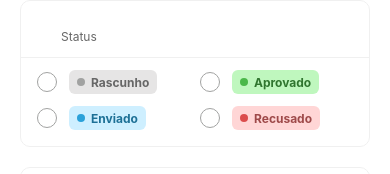
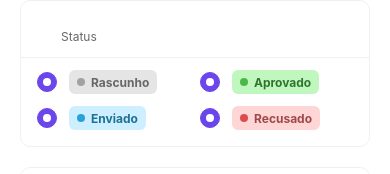
Before and after one commit to carlos-hfc/service-quote, a React Native app: screen /quote in a window 390 px wide. Shown: the part 300-474 px from the top of the page. Built offline with nearby package versions, Linux system fonts and the light colour scheme; some icons are missing.

Commit message:
refactor: update radio-button and input components

```diff
--- a/src/components/Input/index.tsx
+++ b/src/components/Input/index.tsx
@@ -1,5 +1,5 @@
 import { LucideIcon } from "lucide-react-native"
-import { createContext, useContext, useState } from "react"
+import { createContext, forwardRef, useContext, useState } from "react"
 import {
   BlurEvent,
   FocusEvent,
@@ -56,12 +56,8 @@ export function InputRoot({
   )
 }
 
-export function InputField({
-  style,
-  onFocus,
-  onBlur,
-  ...props
-}: InputFieldProps) {
+export const InputField = forwardRef<TextInput, InputFieldProps>(
+  ({ style, onFocus, onBlur, ...props }, ref) => {
     const { setIsFocused } = useContext(InputContext)
 
     function handleFocus(event: FocusEvent) {
@@ -76,6 +72,7 @@ export function InputField({
 
     return (
       <TextInput
+        ref={ref}
         style={[styles.field, style]}
         placeholderTextColor={COLORS["gray-500"]}
         selectionColor={COLORS["purple-base"]}
@@ -84,7 +81,8 @@ export function InputField({
         {...props}
       />
     )
-}
+  },
+)
 
 export function InputIcon({ icon: IconComponent, size = 20 }: InputIconProps) {
   const { isFocused, hasError } = useContext(InputContext)
--- a/src/components/RadioButton/index.tsx
+++ b/src/components/RadioButton/index.tsx
@@ -1,4 +1,11 @@
-import { createContext, useContext, useState } from "react"
+import {
+  Children,
+  cloneElement,
+  createContext,
+  isValidElement,
+  useContext,
+  useMemo,
+} from "react"
 import {
   GestureResponderEvent,
   Text,
@@ -13,36 +20,79 @@ import { COLORS } from "@/theme"
 
 import { styles } from "./styles"
 
-interface RadioButtonContextProps {
-  isChecked: boolean
-  setIsChecked(value: boolean): void
+interface RadioContextProps {
+  selectedValue: string | number
+  onSelect(value: string | number): void
 }
 
-const RadioButtonContext = createContext({} as RadioButtonContextProps)
+const RadioContext = createContext({} as RadioContextProps)
 
-type RadioButtonProps = TouchableOpacityProps
+type RadioGroupProps = ViewProps & {
+  value: string | number
+  onValueChange(value: any): void
+}
+
+type RadioButtonProps = TouchableOpacityProps & {
+  value: string | number
+}
+
 type RadioButtonInnerProps = ViewProps & {
   innerColor?: string
   selectedColor?: string
+  isChecked?: boolean
 }
 type RadioButtonTextProps = TextProps
 
-export function RadioButton({ style, onPress, ...props }: RadioButtonProps) {
-  const [isChecked, setIsChecked] = useState(false)
+export function RadioGroup({
+  onValueChange,
+  value,
+  ...props
+}: RadioGroupProps) {
+  const valueMemo = useMemo(() => {
+    return {
+      selectedValue: value,
+      onSelect: onValueChange,
+    }
+  }, [onValueChange, value])
+
+  return (
+    <RadioContext.Provider value={valueMemo}>
+      <View {...props} />
+    </RadioContext.Provider>
+  )
+}
+
+export function RadioButton({
+  style,
+  onPress,
+  value,
+  ...props
+}: RadioButtonProps) {
+  const { selectedValue, onSelect } = useContext(RadioContext)
 
   function handleSelectOption(event: GestureResponderEvent) {
-    setIsChecked(true)
+    onSelect(value)
     if (onPress) onPress(event)
   }
 
+  const isChecked = value === selectedValue
+
+  const childrenWithProps = Children.map(props.children, child => {
+    if (isValidElement(child)) {
+      return cloneElement(child, { isChecked } as any)
+    }
+
+    return child
+  })
+
   return (
-    <RadioButtonContext.Provider value={{ isChecked, setIsChecked }}>
-      <TouchableOpacity
-        style={[styles.container, style]}
-        onPress={handleSelectOption}
-        {...props}
-      />
-    </RadioButtonContext.Provider>
+    <TouchableOpacity
+      style={[styles.container, style]}
+      onPress={handleSelectOption}
+      {...props}
+    >
+      {childrenWithProps}
+    </TouchableOpacity>
   )
 }
 
@@ -50,10 +100,9 @@ export function RadioButtonInner({
   style,
   selectedColor = COLORS["purple-base"],
   innerColor = COLORS.white,
+  isChecked,
   ...props
 }: RadioButtonInnerProps) {
-  const { isChecked } = useContext(RadioButtonContext)
-
   const selected = isChecked && {
     backgroundColor: selectedColor,
     borderColor: selectedColor,
```
Lines whose indentation alone changed are shown as unchanged.
